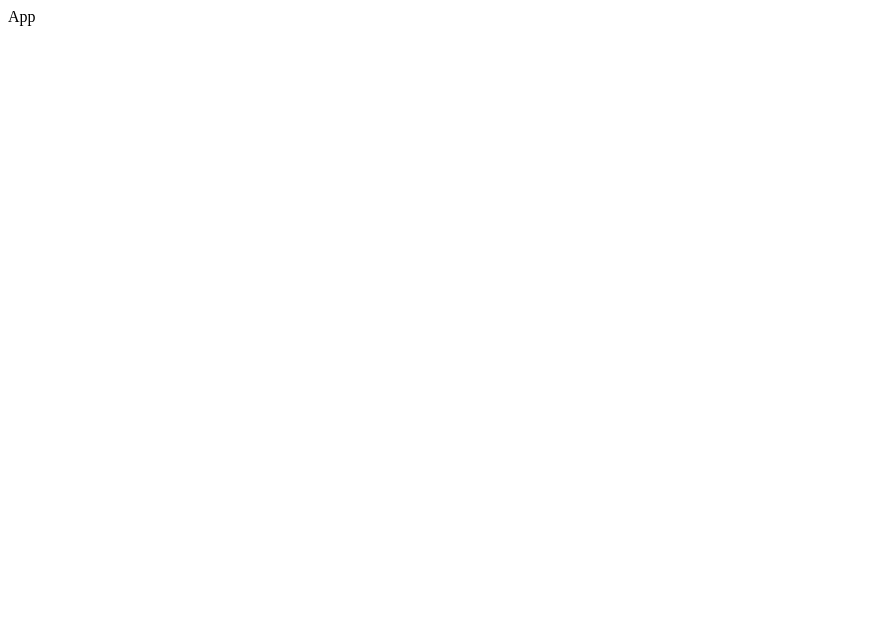
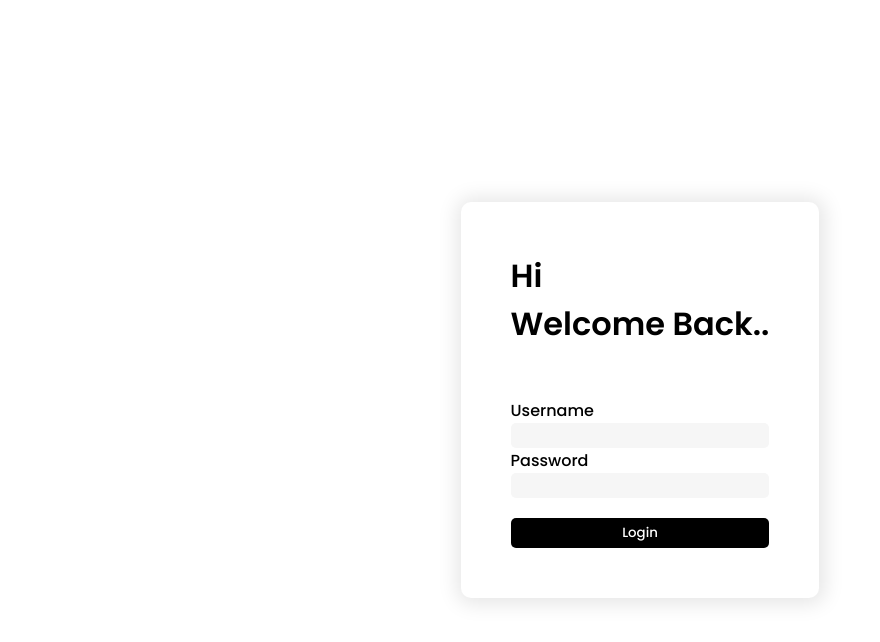
Before and after one commit to anirudh-mk/product-inventory-management-frontend, a React (Vite) app: page / in a window 1280 px wide. Shown: the top 642 px of the page, without its empty margins (0-880 px from the left). Built offline with nearby package versions, Linux system fonts and the light colour scheme.

Commit message:
feat(login page)

```diff
--- a/package.json
+++ b/package.json
@@ -11,7 +11,8 @@
   },
   "dependencies": {
     "react": "^18.3.1",
-    "react-dom": "^18.3.1"
+    "react-dom": "^18.3.1",
+    "react-router-dom": "^6.26.0"
   },
   "devDependencies": {
     "@eslint/js": "^9.8.0",
--- a/src/App.jsx
+++ b/src/App.jsx
@@ -1,8 +1,16 @@
 import React from 'react'
+import { Route, Routes } from 'react-router-dom'
+import LoginScreen from './screens/LoginScreen'
 
 function App() {
   return (
-    <div>App</div>
+    <>
+      <Routes>
+        <Route path="/" element={<LoginScreen />} />
+        <Route path="/login" element={<h1>login</h1>} />
+        <Route path="/dashboard" element={<h1>Lauout</h1>} />
+      </Routes>
+    </>
   )
 }
 
--- a/src/index.css
+++ b/src/index.css
@@ -0,0 +1,30 @@
+@import url('https://fonts.googleapis.com/css2?family=Poppins:ital,wght@0,100;0,200;0,300;0,400;0,500;0,600;0,700;0,800;0,900;1,100;1,200;1,300;1,400;1,500;1,600;1,700;1,800;1,900&display=swap');
+
+body {
+    padding: 0px;
+    margin: 0px;
+}
+
+h1 {
+    padding: 0px;
+    margin: 0px;
+    font-family: "Poppins", sans-serif;
+    font-weight: 600;
+    font-style: normal;
+}
+
+h2 {
+    padding: 0px;
+    margin: 0px;
+    font-family: "Poppins", sans-serif;
+    font-weight: 600;
+    font-style: normal;
+}
+
+p {
+    padding: 0px;
+    margin: 0px;
+    font-family: "Poppins", sans-serif;
+    font-weight: 500;
+    font-style: normal;
+}
--- a/src/main.jsx
+++ b/src/main.jsx
@@ -1,10 +1,13 @@
-import { StrictMode } from 'react'
-import { createRoot } from 'react-dom/client'
+import React from 'react'
+import ReactDOM from 'react-dom/client'
 import App from './App.jsx'
 import './index.css'
+import { BrowserRouter } from 'react-router-dom'
 
-createRoot(document.getElementById('root')).render(
-  <StrictMode>
-    <App />
-  </StrictMode>,
+ReactDOM.createRoot(document.getElementById('root')).render(
+  <React.StrictMode>
+    <BrowserRouter>
+      <App />
+    </BrowserRouter>
+  </React.StrictMode>,
 )
--- /dev/null
+++ b/src/screens/LoginScreen.jsx
@@ -0,0 +1,34 @@
+import React from 'react'
+import style from '../style/loginScreen.module.css'
+import { useNavigate } from 'react-router-dom';
+
+
+function LoginScreen() {
+    const navigate = useNavigate();
+
+    const handleLogin = (event) => {
+        event.preventDefault();
+        navigate('/dashboard')
+    }
+
+    return (
+        <div className={style.loginContainer}>
+            <div className={style.loginCard}>
+                <div className={style.headding}>
+                    <h1>Hi</h1>
+                    <h1>Welcome Back..</h1>
+                </div>
+                <form onSubmit={handleLogin}>
+                    <p>Username</p>
+                    <input type="text" />
+                    <p>Password</p>
+                    <input type="text" />
+                    <br />
+                    <button type='submit'><p>Login</p></button>
+                </form>
+            </div>
+        </div>
+    )
+}
+
+export default LoginScreen
--- /dev/null
+++ b/src/style/loginScreen.module.css
@@ -0,0 +1,36 @@
+.loginContainer {
+    width: 100vw;
+    height: 100vh;
+    display: flex;
+    justify-content: center;
+    align-items: center;
+}
+
+.loginCard {
+    padding: 50px;
+    background-color: white;
+    border-radius: 10px;
+    box-shadow: 1px 1px 20px 5px rgba(0, 0, 0, 0.1);
+}
+
+.loginCard input {
+    width: 100%;
+    padding: 5px 0;
+    border: none;
+    background-color: rgb(246, 246, 246);
+    border-radius: 5px;
+}
+
+.loginCard button {
+    width: 100%;
+    margin-top: 20px;
+    background-color: black;
+    border: none;
+    color: white;
+    padding: 5px;
+    border-radius: 5px;
+}
+
+.headding {
+    padding-bottom: 50px;
+}
```
Also changed, not shown: 1 other file (tests, documents, lock files or other folders).
